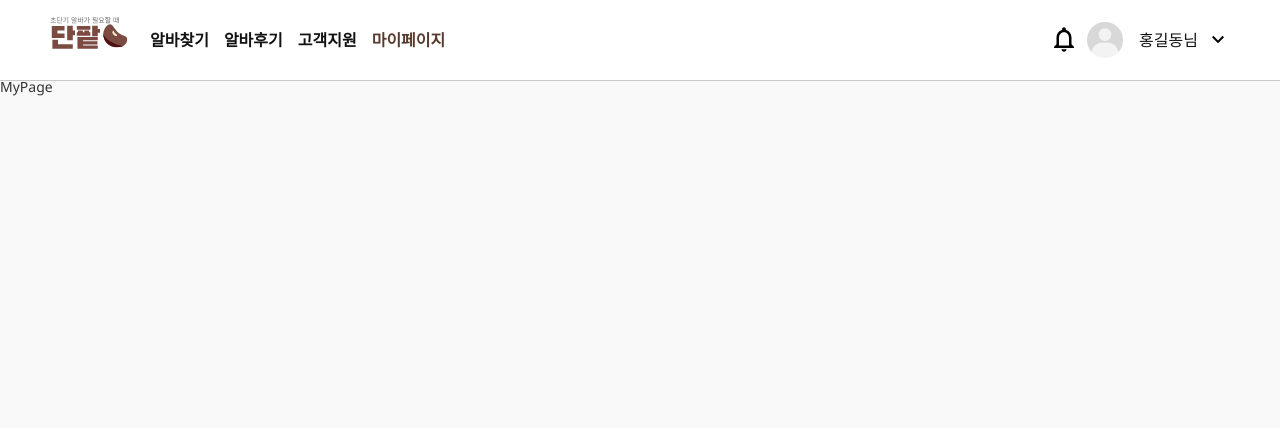
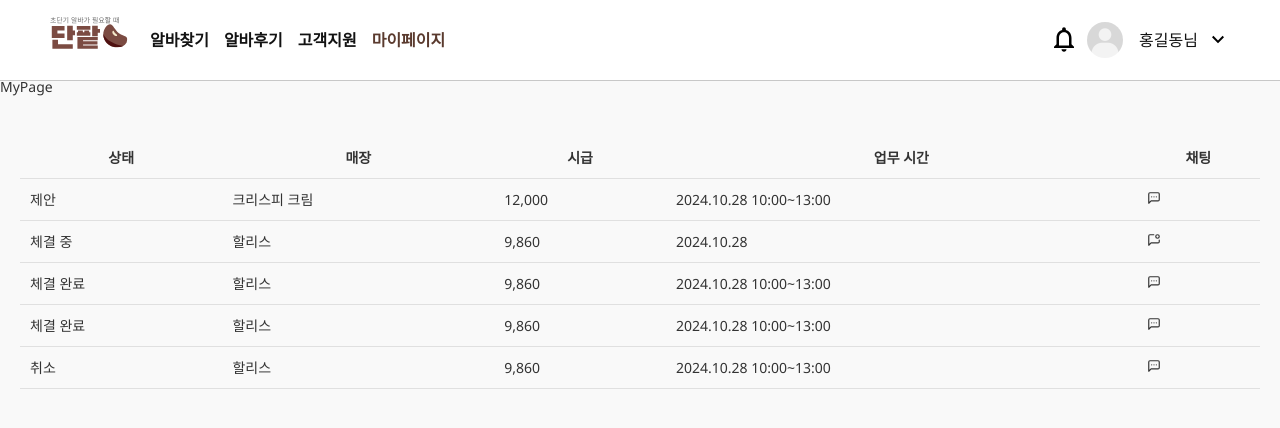
Before and after one commit to danpatime/FrontEnd, a React (Create React App) app: page /mypage in a window 1280 px wide. Shown: the top 428 px of the page. Built offline with nearby package versions, Linux system fonts and the light colour scheme.

Commit message:
:sparkles: feat: 기본 테이블 UI 구성 및 데이터 렌더링”

```diff
--- a/package.json
+++ b/package.json
@@ -7,9 +7,10 @@
     "@testing-library/react": "^13.4.0",
     "@testing-library/user-event": "^13.5.0",
     "axios": "^1.7.7",
+    "lucide-react": "^0.469.0",
     "react": "^18.3.1",
     "react-dom": "^18.3.1",
-    "react-icons": "^5.3.0",
+    "react-icons": "^5.4.0",
     "react-router-dom": "^6.28.0",
     "react-scripts": "5.0.1",
     "styled-components": "^6.1.13",
--- /dev/null
+++ b/src/components/mypage/ContactStatus.jsx
@@ -0,0 +1,124 @@
+import styled from "styled-components";
+import { LuMessageSquareDot, LuMessageSquareMore } from "react-icons/lu";
+// 데이터 정의
+const settlementData = [
+  {
+    status: "제안",
+    store: "크리스피 크림",
+    hourlyWage: "12,000",
+    workTime: "2024.10.28 10:00~13:00",
+    chat: "default",
+  },
+  {
+    status: "체결 중",
+    store: "할리스",
+    hourlyWage: "9,860",
+    workTime: "2024.10.28",
+    chat: "new",
+  },
+  {
+    status: "체결 완료",
+    store: "할리스",
+    hourlyWage: "9,860",
+    workTime: "2024.10.28 10:00~13:00",
+    chat: "default",
+  },
+  {
+    status: "체결 완료",
+    store: "할리스",
+    hourlyWage: "9,860",
+    workTime: "2024.10.28 10:00~13:00",
+    chat: "default",
+  },
+  {
+    status: "취소",
+    store: "할리스",
+    hourlyWage: "9,860",
+    workTime: "2024.10.28 10:00~13:00",
+    chat: "default",
+  },
+];
+
+const ContactStatus = () => {
+  return (
+    <Section>
+      <FilterContainer>
+      </FilterContainer>
+      <Table>
+        <Thead>
+          <tr>
+            <Th>상태</Th>
+            <Th>매장</Th>
+            <Th>시급</Th>
+            <Th>업무 시간</Th>
+            <Th>채팅</Th>
+          </tr>
+        </Thead>
+        <Tbody>
+          {settlementData.map((data, index) => (
+            <Tr key={index}>
+              <Td>{data.status}</Td>
+              <Td>{data.store}</Td>
+              <Td>{data.hourlyWage}</Td>
+              <Td>{data.workTime}</Td>
+              <Td>
+                {data.chat === "default" ? (
+                  <LuMessageSquareMore />
+                ) : (
+                  <LuMessageSquareDot />
+                )}
+              </Td>
+            </Tr>
+          ))}
+        </Tbody>
+      </Table>
+    </Section>
+  );
+};
+
+const Section = styled.section`
+  padding: 20px;
+`;
+
+const Title = styled.h1`
+  font-size: 20px;
+  font-weight: bold;
+  margin-bottom: 20px;
+`;
+
+const FilterContainer = styled.div`
+  display: flex;
+  gap: 10px;
+  margin-bottom: 20px;
+`;
+
+const Table = styled.table`
+  width: 100%;
+  border-collapse: collapse;
+  font-size: 14px;
+`;
+
+const Thead = styled.thead`
+  background-color: #f9f9f9;
+`;
+
+const Th = styled.th`
+  padding: 10px;
+  border-bottom: 1px solid #e0e0e0;
+  text-align: center;
+`;
+
+const Tbody = styled.tbody``;
+
+const Tr = styled.tr`
+  &:nth-child(even) {
+    background-color: #f9f9f9;
+  }
+`;
+
+const Td = styled.td`
+  padding: 10px;
+  border-bottom: 1px solid #e0e0e0;
+`;
+
+export default ContactStatus;
--- a/src/pages/MyPage/MyPage.jsx
+++ b/src/pages/MyPage/MyPage.jsx
@@ -1,11 +1,13 @@
-import React from 'react'
+import React from "react";
+import ContactStatus from "../../components/mypage/ContactStatus";
 
 function MyPage() {
   return (
     <div>
       MyPage
+      <ContactStatus />
     </div>
-  )
+  );
 }
 
-export default MyPage
+export default MyPage;
```
Also changed, not shown: src/pages/HomePage/CurrentAlba.jsx (+10 -14 lines), 1 other file (tests, documents, lock files or other folders).
